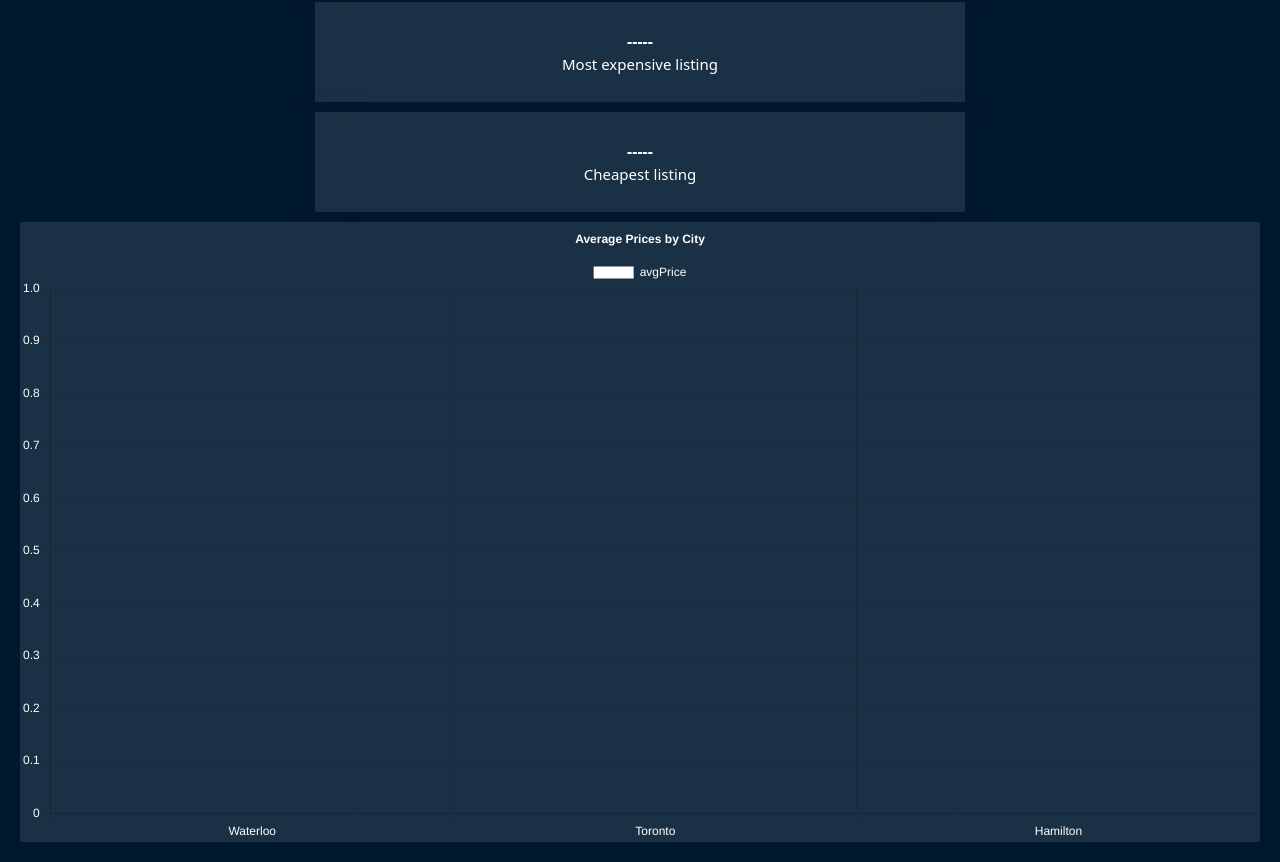
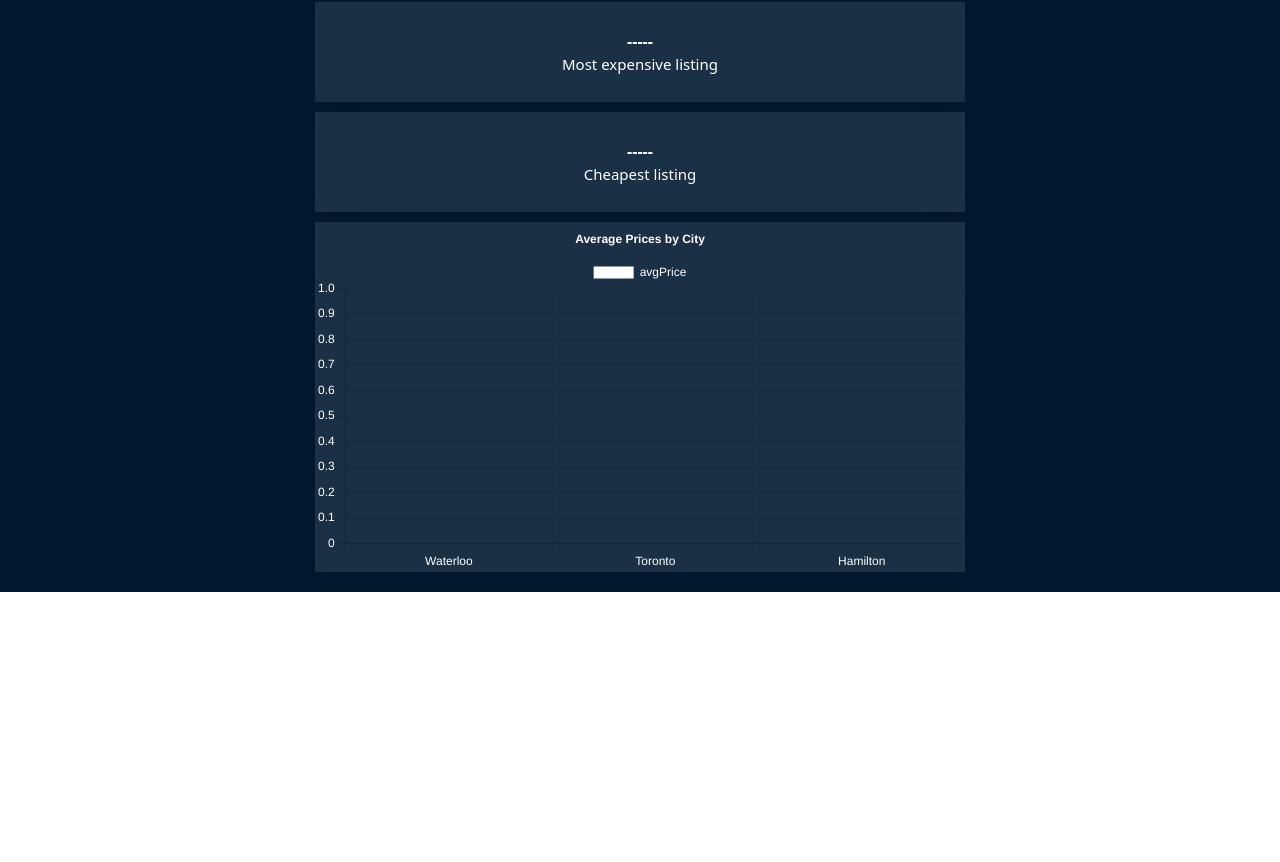
Before and after one commit to devangmalhotra/student-housing-industry-analysis, a React (Vite) app: page / in a window 1280 px wide. Shown: the part 425-1287 px from the top of the page. After the commit the page ends 1017 px from the top, so only its background shows below. Built offline with nearby package versions, Linux system fonts and the light colour scheme.

Commit message:
updated max height and max width of chart

```diff
--- a/src/App/App.css
+++ b/src/App/App.css
@@ -181,6 +181,8 @@ h4 {
 canvas {
   background: rgba(255, 255, 255, 0.1);
   box-shadow: 0 4px 30px rgba(0, 0, 0, 0.1);
+  max-width: 650px;
+  max-height: 350px;
 }
 
 #home-main .stat-container h4 {
```
